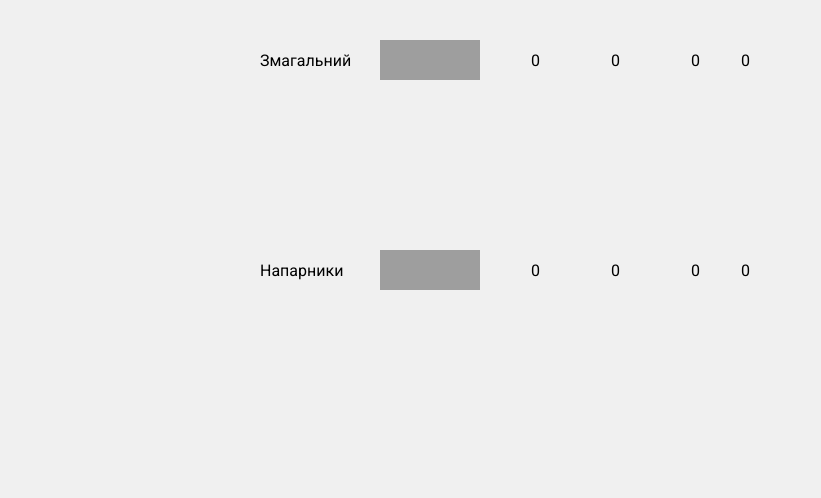
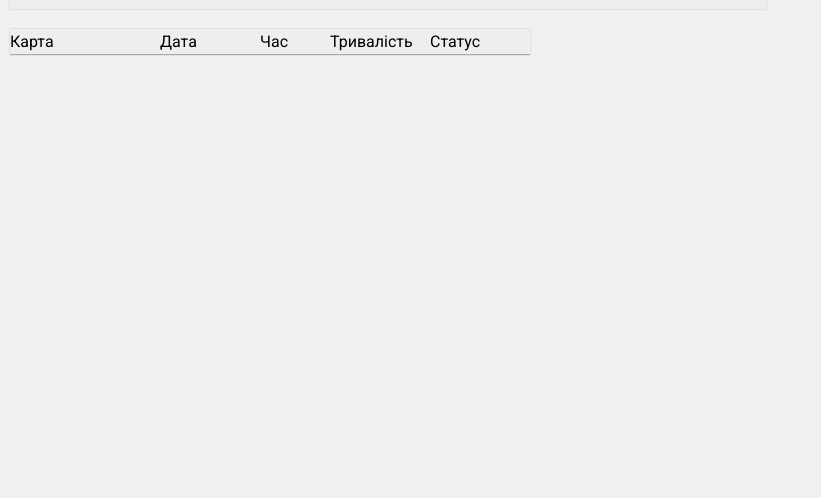
Before and after one commit to stargame25/CSGOApi, a Flask app: template templates/home.html in a window 1280 px wide. Shown: the part 302-800 px from the top of the page, without its empty margins (0-821 px from the left). Run offline with Flask 2, Linux system fonts and the light colour scheme; the template is opened without the code that fills it, so the values that code supplies are empty; grey boxes are pictures that could not be loaded.

Commit message:
Version 0.7.7
Added warning for user about async downloading data
Signature changes
Added more customizable settings and configs relatively
Improved "dev-mode"
Improved settings page now provide flexable system
Design changes, CSS imrpovements

```diff
--- a/main.py
+++ b/main.py
@@ -31,10 +31,10 @@
 
 
 class AsyncTask(threading.Thread):
-    def __init__(self, username="", task="", method=None):
+    def __init__(self, username="", name="", method=None):
         threading.Thread.__init__(self)
         self.username = username
-        self.task = task
+        self.name = name
         self.method = method
         self.finished = False if method else True
 
@@ -86,13 +86,25 @@
     return {"version": version, "conn": conn, "perm_ban": perm_ban, "temp_ban": gen_temp_ban(expire)}
 
 
+def generate_loading_status(page, task):
+    if page in task_relations.keys():
+        if not task.finished:
+            if task.name in task_relations[page]:
+                return True
+    return False
+
+
+config_name = "config.ini"
 settings_template_name = "settings_template.ini"
-config_name = "config.ini"
+settings_permission_name = "settings_permission.ini"
+settings_limitations_name = "settings_limitations.ini"
 teams = ['terrorists', 'counter-terrorists']
 
 # --------------------IMPORTANT--------------------#
 config_ini = get_config(config_name, config_types[0])
 settings_template = get_config(settings_template_name, config_types[1])
+settings_permission = get_config(settings_permission_name, config_types[2])
+settings_limitations = get_config(settings_limitations_name, config_types[3])
 app_section = config_ini.get("APP") if config_ini.get("APP") else {}
 api_section = config_ini.get("API") if config_ini.get("API") else {}
 web_section = config_ini.get("WEBSITE") if config_ini.get("WEBSITE") else {}
@@ -163,8 +175,9 @@
 @login_required
 def home_view():
     home = {"me": current_user.api.me,
-            "games": shuffle_games(current_user.api.csgo_games)[0:current_user.settings['home']['last_games_count']],
-            "ranks": ranks}
+            "games": shuffle_games(current_user.api.csgo_games)[0:current_user.settings['home']['last_games_size']],
+            "ranks": ranks,
+            "loading_status": generate_loading_status('home', users[current_user.username]['task'])}
     return render_template("home.html", **generate_default(current_user.api.me), **home)
 
 
@@ -202,7 +215,8 @@
              "settings": current_user.settings.get('games'),
              "games": shuffled_games[page_size * (page - 1):page_size * page],
              "me": current_user.api.me,
-             "paginator": generate_paginator(page, max_page)}
+             "paginator": generate_paginator(page, max_page),
+             "loading_status": generate_loading_status('games', users[current_user.username]['task'])}
     return render_template("games.html", **generate_default(current_user.api.me), **games)
 
 
@@ -210,14 +224,24 @@
 @login_required
 def settings_view():
     if request.method == 'POST':
-        if int(request.form.get("gamesCount")) > 0 and int(request.form.get("gamesCount")) < 6:
-            current_user.settings['home']['last_games_count'] = int(request.form.get("gamesCount"))
-        if request.form.get("iconLoad"):
-            if request.form.get("iconLoad") == "on":
-                current_user.settings['games']['load_icons'] = True
-            else:
-                current_user.settings['games']['load_icons'] = False
-    return render_template("settings.html", **generate_default(current_user.api.me), settings=current_user.settings)
+        data = dict(request.get_json())
+        for category in data.keys():
+            if settings_permission['settings'][category]:
+                for key in data[category]:
+                    if key in settings_limitations.keys():
+                        if isinstance(data[category][key], int):
+                            if data[category][key] >= settings_limitations[key]['min'] and \
+                                    data[category][key] <= settings_limitations[key]['max']:
+                                users[current_user.username]['settings'][category][key] = data[category][key]
+                    elif isinstance(data[category][key], bool):
+                        if data[category][key] == "on":
+                            users[current_user.username]['settings'][category][key] = True
+                        else:
+                            users[current_user.username]['settings'][category][key] = False
+                    else:
+                        users[current_user.username]['settings'][category][key] = data[category][key]
+    return render_template("settings.html", **generate_default(current_user.api.me), settings=current_user.settings,
+                           loading_status=generate_loading_status('settings', users[current_user.username]['task']))
 
 
 @app.route(sitemap['login'], methods=['POST', 'GET'])
@@ -369,8 +393,8 @@
         else:
             print("Server is NOT accessible from internet")
             if bool(app_section.get("DEV_MODE")):
-                app.config['DEBUG'] = bool(web_section.get("DEV_MODE"))
-                app.run(port=8080)
+                app.config['DEBUG'] = True
+                app.run(port=8080, debug=True)
             else:
                 serve(app, port=8080)
     except Exception as e:
--- a/static/css/home.css
+++ b/static/css/home.css
@@ -23,7 +23,11 @@
 }
 
 .textR {
-    justify-self: right;
+    text-align: right !important;
+}
+
+.textL {
+    text-align: left !important;
 }
 
 #rank_competitive {
@@ -52,11 +56,11 @@
 }
 
 #avatar {
-    height: 210px;
-    width: 210px;
+    height: 216px;
+    width: 216px;
     background-image: url('../img/avatar.png');
     background-repeat: no-repeat;
-    background-size: 210px;
+    background-size: 216px;
     border-radius: 5px;
 
 }
@@ -99,7 +103,7 @@
 
 #profileCSGO > div {
     display: grid;
-    grid-template-columns: 120px 100px 60px 80px 80px 50px;
+    grid-template-columns: 120px 100px 70px 80px 80px 50px;
 }
 
 #profileCSGOheader > div {
@@ -116,26 +120,27 @@
     text-align: left;
 }
 
-table#matchesTable {
-    width: 500px;
-    border-collapse: collapse;
+#matchesTable {
+    display: grid;
+    grid-template-rows: 26px;
+    grid-auto-rows: 70px;
 }
 
-table#matchesTable > tbody > tr {
-    height: 70px;
+#matchesTable > *{
     border-bottom: 1px solid #cccccc;
+    display: grid;
+    grid-template-columns: 150px 100px 70px 100px 100px;
+    align-items: center;
 }
 
-table#matchesTable > tbody > tr#matchesHeader {
+#matchesTable > div#matchesHeader {
     border-bottom: 1px solid #aaaaaa;
-    height: 40px;
 }
 
 .map {
     display: flex;
     align-items: center;
-    justify-content: center;
-    height: 70px;
+    justify-content: left;
 }
 
 .mapIcon {
@@ -145,26 +150,6 @@
     background-repeat: no-repeat;
     background-size: 50px 50px;
     padding-right: 5px;
-}
-
-.mapName {
-    width: 150px;
-}
-
-.gameDate {
-    width: 100px;
-}
-
-.gameDuration {
-    width: 100px;
-}
-
-.gameTime {
-    width: 75px;
-}
-
-.gameStatus {
-    width: 90px;
 }
 
 .statusInfo {
@@ -207,41 +192,5 @@
     background-size: 50px 50px;
 }
 
-@media only screen and (max-device-width: 961px) {
-    #graphs > * {
-        display: none;
-    }
-
-    #graphs {
-        display: none;
-    }
-
-    #profileCSGO.col {
-        display: flex;
-        flex-direction: row;
-        padding: 10px;
-    }
-
-    #profileCSGO.row {
-        display: flex;
-        flex-direction: column;
-    }
-
-    #content > div {
-        padding: 0;
-    }
-
-    #profileCSGO {
-        display: grid;
-        grid-template-columns: 90px auto auto !important;
-    }
-
-    #profileCSGO > div {
-        display: grid;
-        grid-template-rows: 30px 40px 30px 30px 30px 30px !important;
-    }
-
-    #profileInfo {
-        width: 320px;
-    }
+@media only screen and (max-device-width: 1055px) {
 }
--- a/static/css/style.css
+++ b/static/css/style.css
@@ -29,12 +29,33 @@
 
 #sidebar {
     position: fixed;
+    z-index: 100;
     height: 100vh;
     width: 210px;
     overflow-y: hidden;
     overflow-x: hidden;
     background-color: #222b3a;
     box-shadow: 0 0 10px rgba(0, 0, 0, 1);
+}
+
+#loader{
+    position: fixed;
+    top: 0;
+    bottom: 0;
+    right: 0;
+    left: 210px;
+    display: flex;
+    flex-direction: column;
+    justify-content: center;
+    align-items: center;
+    background-color: rgba(0,0,0, 0.5);
+    font-family: 'Roboto', sans-serif;
+    font-size: 14pt;
+    z-index: 10;
+}
+
+#loaderContinue{
+    color: rgba(240, 240, 240, 1);
 }
 
 .bans {
@@ -77,19 +98,27 @@
 #title {
     font-size: 36pt;
     text-align: left;
+    margin-bottom: 10px;
 }
 
 #content {
     display: flex;
     flex-direction: row;
     flex-wrap: wrap;
-    align-items: center;
+    align-items: flex-start;
     width: auto;
     font-family: 'Roboto', sans-serif;
 }
 
 #content > div {
-    padding: 20px 20px;
+    padding: 20px;
+    background-color: #dcdcdc21;
+    box-shadow: rgba(0, 0, 0, 0.2) 0 0 2px;
+    margin-bottom: 20px;
+}
+
+#content > div:not(:last-child) {
+    margin-right: 20px;
 }
 
 #conStat {
@@ -144,7 +173,7 @@
     margin-left: 10px;
 }
 
-@media only screen and (max-device-width: 961px) {
+@media only screen and (max-device-width: 1055px) {
     #Header {
         display: block;
         height: 70px;
--- a/static/js/main.js
+++ b/static/js/main.js
@@ -48,3 +48,9 @@
         sec.getElementsByTagName("span")[0].textContent = timer.getSeconds();
     }
 }
+
+
+function preloaderContinue(event){
+    let loader = document.getElementById("loader");
+    loader.style.display = "none";
+}
--- a/templates/home.html
+++ b/templates/home.html
@@ -23,60 +23,60 @@
                     </div>
                 </div>
                 <div class="row" id="profileCSGO">
-                    <div class="col" id="profileCSGOheader">
-                        <div class="row">Режим</div>
-                        <div class="row">Звання</div>
-                        <div class="row">Всього</div>
-                        <div class="row textR">Перемог</div>
-                        <div class="row textR">Поразок</div>
-                        <div class="row textR">Нічиї</div>
+                    <div class="row" id="profileCSGOheader">
+                        <div class="textL">Режим</div>
+                        <div>Звання</div>
+                        <div class="textR">Всього</div>
+                        <div class="textR">Перемог</div>
+                        <div class="textR">Поразок</div>
+                        <div class="textR">Нічиї</div>
                     </div>
                     {% if me.get('competitive') %}
                         {% set games_sum = [me.get('competitive').get('wins')|int or 0, me.get('competitive').get('losses')|int or 0 , me.get('competitive').get('draws')|int or 0 ] %}
-                        <div class="col">
-                            <div class="row">Змагальний</div>
-                            <div class="row">
+                        <div class="row">
+                            <div>Змагальний</div>
+                            <div>
                                 <div id="rank_competitive" style="background-image: url('static/img/ranks/{{ me.get('competitive').get('rank') | get_c_rank_image }}.png');"></div>
                             </div>
-                            <div class="row textR">{{ games_sum | sum }}</div>
-                            <div class="row textR">{{ me.get('competitive').get('wins') or 0 }}</div>
-                            <div class="row textR">{{ me.get('competitive').get('losses') or 0 }}</div>
-                            <div class="row textR">{{ me.get('competitive').get('draws') or 0 }}</div>
+                            <div class="textR">{{ games_sum | sum }}</div>
+                            <div class="textR">{{ me.get('competitive').get('wins') or 0 }}</div>
+                            <div class="textR">{{ me.get('competitive').get('losses') or 0 }}</div>
+                            <div class="textR">{{ me.get('competitive').get('draws') or 0 }}</div>
                         </div>
                     {% else %}
-                        <div class="col">
-                            <div class="row">Змагальний</div>
-                            <div class="row">
+                        <div class="row">
+                            <div>Змагальний</div>
+                            <div>
                                 <div id="rank_competitive" class="{{ None | get_c_rank_image }}"></div>
                             </div>
-                            <div class="row textR">0</div>
-                            <div class="row textR">0</div>
-                            <div class="row textR">0</div>
-                            <div class="row textR">0</div>
+                            <div class="textR">0</div>
+                            <div class="textR">0</div>
+                            <div class="textR">0</div>
+                            <div class="textR">0</div>
                         </div>
                     {% endif %}
                     {% if me.get('wingman') %}
                         {% set games_sum = [me.get('wingman').get('wins')|int or 0, me.get('wingman').get('losses')|int or 0, me.get('wingman').get('draws')|int or 0] %}
-                        <div class="col">
-                            <div class="row">Напарники</div>
-                            <div class="row">
+                        <div class="row">
+                            <div>Напарники</div>
+                            <div>
                                 <div id="rank_wingman" style="background-image: url('static/img/ranks/{{ me.get('wingman').get('rank') | get_w_rank_image }}.png')"></div>
                             </div>
-                            <div class="row textR">{{ games_sum | sum }}</div>
-                            <div class="row textR">{{ me.get('wingman').get('wins') or 0 }}</div>
-                            <div class="row textR">{{ me.get('wingman').get('losses') or 0 }}</div>
-                            <div class="row textR">{{ me.get('wingman').get('draws') or 0 }}</div>
+                            <div class="textR">{{ games_sum | sum }}</div>
+                            <div class="textR">{{ me.get('wingman').get('wins') or 0 }}</div>
+                            <div class="textR">{{ me.get('wingman').get('losses') or 0 }}</div>
+                            <div class="textR">{{ me.get('wingman').get('draws') or 0 }}</div>
                         </div>
                     {% else %}
-                        <div class="col">
-                            <div class="row">Напарники</div>
-                            <div class="row">
+                        <div class="row">
+                            <div>Напарники</div>
+                            <div>
                                 <div id="rank_wingman" class="{{ None | get_w_rank_image }}"></div>
                             </div>
-                            <div class="row textR">0</div>
-                            <div class="row textR">0</div>
-                            <div class="row textR">0</div>
-                            <div class="row textR">0</div>
+                            <div class="textR">0</div>
+                            <div class="textR">0</div>
+                            <div class="textR">0</div>
+                            <div class="textR">0</div>
                         </div>
                     {% endif %}
                 </div>
@@ -84,28 +84,29 @@
         </div>
     </div>
     <div id="lastMatches">
-        <table id="matchesTable">
-            <tr id="matchesHeader">
-                <td colspan="2" class="mapName">Карта</td>
-                <td class="gameDate">Дата</td>
-                <td class="gameTime">Час</td>
-                <td class="gameDuration">Тривалість</td>
-                <td class="gameStatus">Статус</td>
-            </tr>
+        <div id="matchesTable">
+            <div id="matchesHeader">
+                <div class="mapName">Карта</div>
+                <div class="gameDate">Дата</div>
+                <div class="gameTime">Час</div>
+                <div class="gameDuration">Тривалість</div>
+                <div class="gameStatus">Статус</div>
+            </div>
             {% for game in games %}
-                <tr>
-                    <td class="map">
+                <div>
+                    <div class="map">
                         <div class="mapIcon {{ game.get('info').get('gamemode')|get_map|lower }}"></div>
-                    <td>{{ game.get('info').get('gamemode')|get_map_space }}</td>
-                    <td>{{ game.get('info').get('date')|get_only_date }}</td>
-                    <td>{{ game.get('info').get('date')|get_only_time }}</td>
-                    <td>{{ game.get('info').get('play_time') }}</td>
-                    <td class="status"><span
+                        <div>{{ game.get('info').get('gamemode')|get_map_space }}</div>
+                    </div>
+                    <div>{{ game.get('info').get('date')|get_only_date }}</div>
+                    <div>{{ game.get('info').get('date')|get_only_time }}</div>
+                    <div>{{ game.get('info').get('play_time') }}</div>
+                    <div class="status"><span
                             class="statusInfo {{ game.get('stat').get('status')|game_status }}">{{ game.get('stat').get('status')|game_status_text }}</span>
-                    </td>
-                </tr>
+                    </div>
+                </div>
             {% endfor %}
-        </table>
+        </div>
     </div>
     <!--
     <div id="graphs">
--- a/templates/layout.html
+++ b/templates/layout.html
@@ -6,6 +6,7 @@
     <meta http-equiv="X-UA-Compatible" content="ie=edge">
     <link rel="shortcut icon" href="{{ url_for('static', filename='img/favicon.png') }}">
     <link rel="stylesheet" href={{ url_for('static', filename='css/style.css') }}>
+    <link rel="stylesheet" href={{ url_for('static', filename='css/loader.css') }}>
     <link href="https://fonts.googleapis.com/css?family=Roboto:100,100i,300,300i,400,400i,500,500i,700,700i,900,900i&display=swap&subset=cyrillic"
           rel="stylesheet">
     {% block linkrefs %}{% endblock %}
@@ -39,6 +40,13 @@
         <div id="version">Version: {{ version }}</div>
         {% endif %}
     </div>
+    {% if loading_status %}
+    <div id="loader">
+        <span>Виконується завантаження ігрових даних...</span>
+        <div class="lds-ring"><div></div><div></div><div></div><div></div></div>
+        <span>Дані можуть бути відображені некоректно. <a id="loaderContinue"  href="javascript:void(0);" onclick="preloaderContinue()">Продовжити в будь-якому випадку</a></span>
+    </div>
+    {% endif %}
     <div id="Header"></div>
     {% if conn or perm_ban or temp_ban %}
         <div class="bans">
--- a/templates/login.html
+++ b/templates/login.html
@@ -6,7 +6,7 @@
     <meta http-equiv="X-UA-Compatible" content="ie=edge">
     <link rel="stylesheet" href="https://use.fontawesome.com/releases/v5.8.1/css/all.css"
           integrity="sha384-50oBUHEmvpQ+1lW4y57PTFmhCaXp0ML5d60M1M7uH2+nqUivzIebhndOJK28anvf" crossorigin="anonymous">
-    <link rel="shortcut icon" type="image/png" href="favicon.png"/>
+    <link rel="shortcut icon" type="image/png" href="favicon.png">
     <link rel="stylesheet" href={{ url_for('static', filename='css/login.css') }}>
     <link rel="stylesheet" href={{ url_for('static', filename='css/loader.css') }}>
     <title>Вхід - CSGOHelper</title>
@@ -54,7 +54,7 @@
                     <input class="btn" id="submitF2A" type="button" value="OK" onclick="twoFactorIn()">
                 </div>
             </div>
-            <div id="error" hidden><span></span></div>
+            <div id="error" hidden><span class="animated fadeIn"></span></div>
         </div>
     </div>
 </div>
```
Also changed, not shown: static/css/games.css (+3 -4 lines), static/css/login.css (+9 -2 lines), static/css/settings.css (+10 -6 lines), static/js/login.js (+9 -4 lines), static/js/settings.js (added, +62 -0 lines), templates/settings.html (+20 -15 lines), tools.py (+33 -6 lines).
